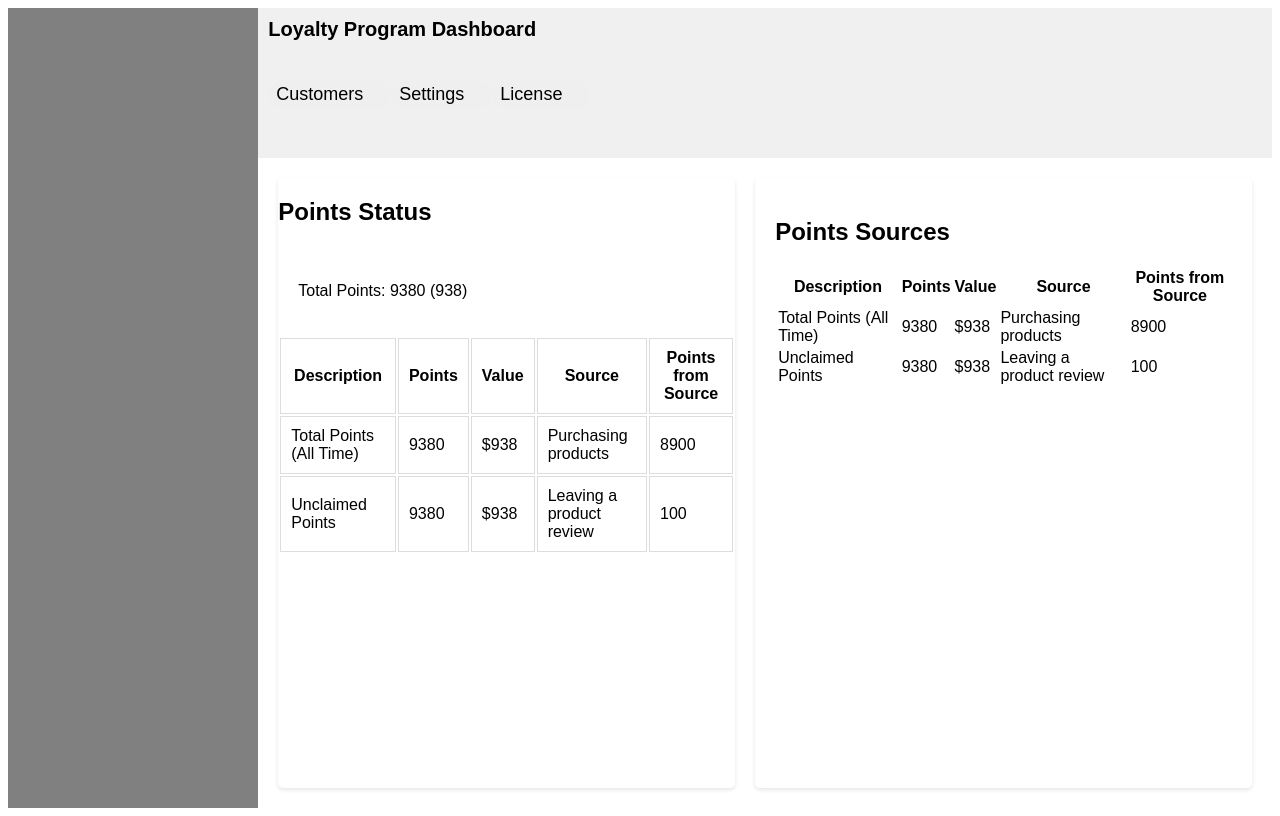
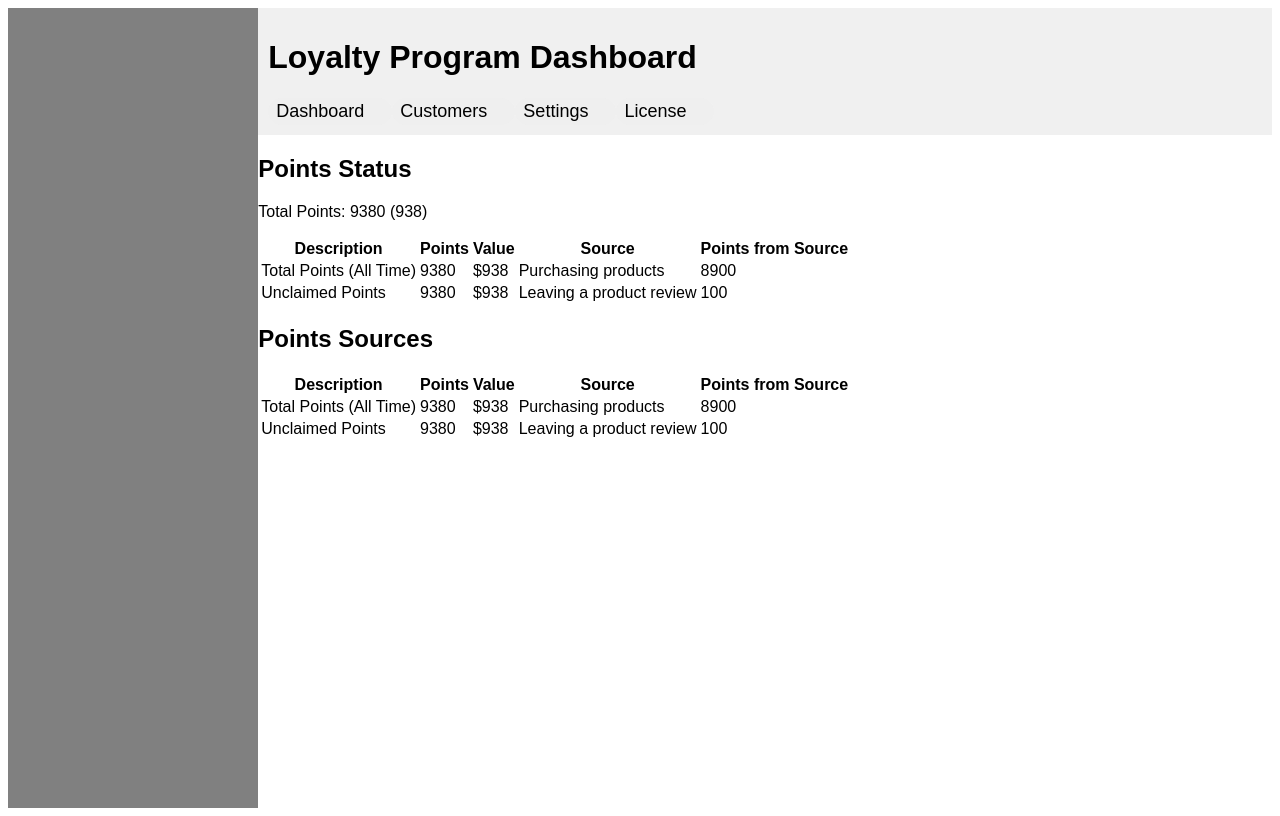
Before and after one commit to amanyadav91/Loyality, a React (Vite) app in the folder loyalty-page/: page / in a window 1280 px wide. Built offline with nearby package versions, Linux system fonts and the light colour scheme.

Commit message:
changes in table

```diff
--- a/loyalty-page/src/components/LoyaltyBody.jsx
+++ b/loyalty-page/src/components/LoyaltyBody.jsx
@@ -29,9 +29,10 @@
         <div className='dashboard'>
           <nav>
             <ul>
-              <button className='btn1'><li>Customers</li></button>
-              <button className='btn2'><li>Settings</li></button>
-              <button className='btn3'><li>License</li></button>
+            <button className='btn1'><li>Dashboard</li></button>
+            <button className='btn1'><li>Customers</li></button>
+              <button className='btn1'><li>Settings</li></button>
+              <button className='btn1'><li>License</li></button>
             </ul>
           </nav>
         </div>
--- a/loyalty-page/src/components/LoyaltyProgramDashboard.css
+++ b/loyalty-page/src/components/LoyaltyProgramDashboard.css
@@ -35,29 +35,10 @@
     border-radius:30px;
     border-color:transparent;
     font-size: large;
-
-
-  }
-  .header .btn2{
-    border-radius:30px;
-    border-color: transparent;
-    font-size: large;
-  }
-  .header .btn3{
-    border-radius:30px;
-    border-color: transparent;
-    font-size: large;
-  }
+    }
   .btn1 :hover{
    color:brown;
-  }
-  .btn2 :hover{
-    color: brown;
-  }
-  .btn3 :hover
-  {
-    color: brown;
-  }
+
 
   .header h1 {
     font-size: 20px;
@@ -87,11 +68,12 @@
   }
 
   .points-status {
-    flex: 1;
+    flex:1;
     margin-right: 20px;
     background-color: #fff;
     border-radius: 5px;
     box-shadow: 0 2px 4px rgba(0, 0, 0, 0.1);
+    border-color:solid black;
   }
 
   .points-summary {
```
